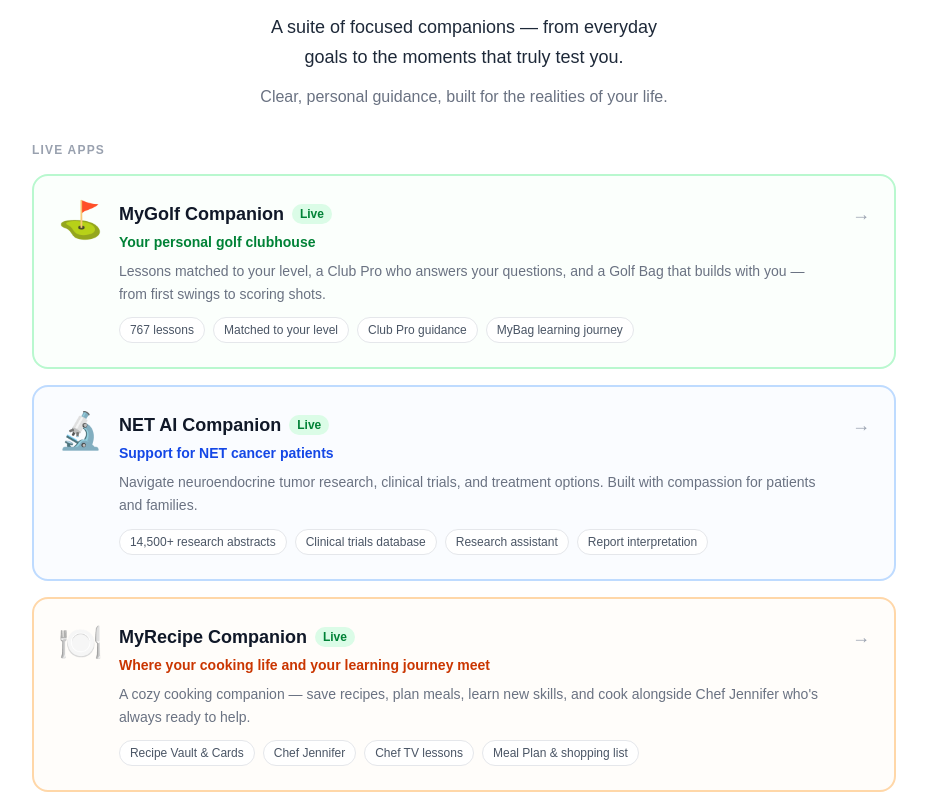
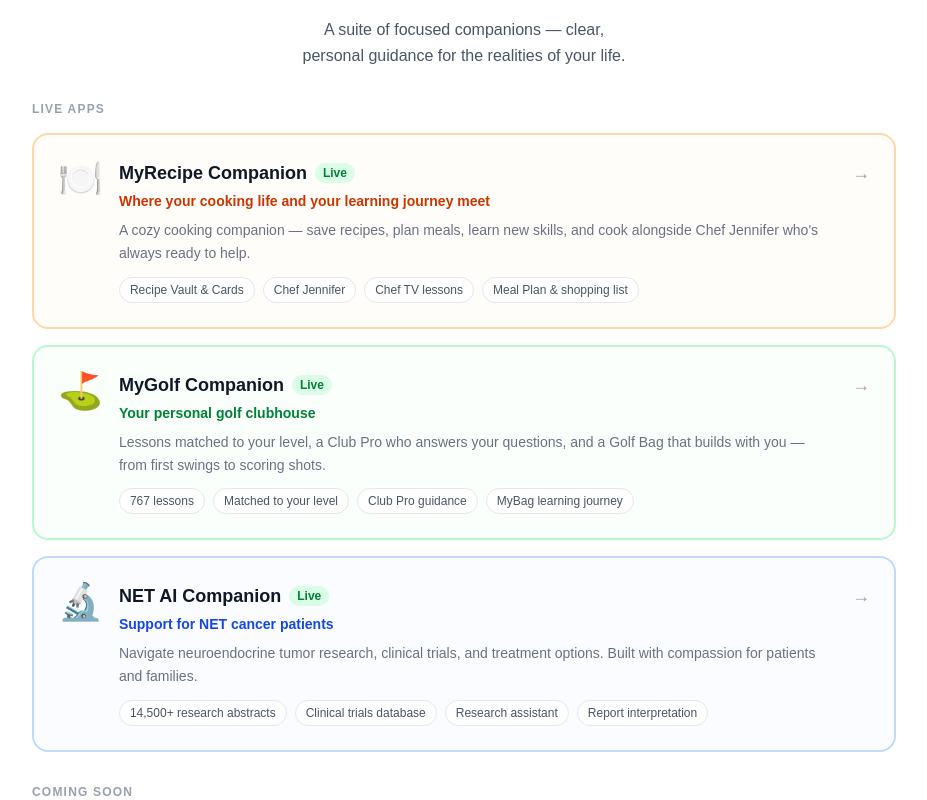
Before and after one commit to bd9356-gif/my-companion-apps, a Next.js app: page / in a window 1280 px wide. Shown: the part 860-1660 px from the top of the page, without its empty margins (176-1103 px from the left). Built offline with nearby package versions, Linux system fonts and the light colour scheme.

Commit message:
feat: landing - reconstruct with banner top, MyRecipe-first order

```diff
--- a/app/page.tsx
+++ b/app/page.tsx
@@ -1,11 +1,26 @@
+// Landing page — reconstructed. Banner sits at the very top, edge-to-edge,
+// and everything else stacks beneath it in a single column. App order is
+// MyRecipe → MyGolf → NET (Recipe leads because it's the most active product
+// and the one Chef Jennifer ties back to). The page deliberately reads as
+// warm and human — the banner sets that tone, and the copy below avoids
+// AI-marketing language so the two halves feel like the same product.
+
 const APPS = [
+  {
+    icon: '🍽️',
+    name: 'MyRecipe Companion',
+    tagline: 'Where your cooking life and your learning journey meet',
+    description: "A cozy cooking companion — save recipes, plan meals, learn new skills, and cook alongside Chef Jennifer who's always ready to help.",
+    url: 'https://recipe.mycompanionapps.com',
+    color: 'orange',
+    features: ['Recipe Vault & Cards', 'Chef Jennifer', 'Chef TV lessons', 'Meal Plan & shopping list'],
+  },
   {
     icon: '⛳',
     name: 'MyGolf Companion',
     tagline: 'Your personal golf clubhouse',
     description: 'Lessons matched to your level, a Club Pro who answers your questions, and a Golf Bag that builds with you — from first swings to scoring shots.',
     url: 'https://golf-ai-companion.vercel.app',
-    status: 'live',
     color: 'green',
     features: ['767 lessons', 'Matched to your level', 'Club Pro guidance', 'MyBag learning journey'],
   },
@@ -15,49 +30,36 @@ const APPS = [
     tagline: 'Support for NET cancer patients',
     description: 'Navigate neuroendocrine tumor research, clinical trials, and treatment options. Built with compassion for patients and families.',
     url: 'https://net-ai-companion.vercel.app',
-    status: 'live',
     color: 'blue',
     features: ['14,500+ research abstracts', 'Clinical trials database', 'Research assistant', 'Report interpretation'],
-  },
-  {
-    icon: '🍽️',
-    name: 'MyRecipe Companion',
-    tagline: 'Where your cooking life and your learning journey meet',
-    description: "A cozy cooking companion — save recipes, plan meals, learn new skills, and cook alongside Chef Jennifer who's always ready to help.",
-    url: 'https://recipe.mycompanionapps.com',
-    status: 'live',
-    color: 'orange',
-    features: ['Recipe Vault & Cards', 'Chef Jennifer', 'Chef TV lessons', 'Meal Plan & shopping list'],
   },
 ]
 
 const COMING_SOON = [
   { icon: '💪', name: 'MyFitness Companion', tagline: 'Personalized workout planning' },
-  { icon: '📚', name: 'MyLearning Companion', tagline: 'AI-guided skill building' },
+  { icon: '📚', name: 'MyLearning Companion', tagline: 'Guided skill building' },
 ]
 
 // Per-app accent colors. Centralized so adding a new card means adding one
 // line here instead of editing the ternaries in multiple places.
 const CARD_STYLES: Record<string, string> = {
+  orange: 'border-orange-200 hover:border-orange-400 bg-orange-50/30',
   green: 'border-green-200 hover:border-green-400 bg-green-50/30',
   blue: 'border-blue-200 hover:border-blue-400 bg-blue-50/30',
-  orange: 'border-orange-200 hover:border-orange-400 bg-orange-50/30',
 }
 
 const TAGLINE_STYLES: Record<string, string> = {
+  orange: 'text-orange-700',
   green: 'text-green-700',
   blue: 'text-blue-700',
-  orange: 'text-orange-700',
 }
 
 export default function Home() {
   return (
     <div className="min-h-screen bg-white">
-      {/* Full-width banner — edge-to-edge, no card framing, no shadow,
-          no rounded corners. The banner image already has its own
-          background and visual treatment; wrapping it in a card was
-          framing-it-twice. This way the banner IS the top of the page,
-          not "a banner inside the page." */}
+      {/* Banner — sits at the very top, full-width edge-to-edge, no card
+          framing. The banner already carries the brand block (logo +
+          tagline) so the page below doesn't repeat it. */}
       {/* eslint-disable-next-line @next/next/no-img-element */}
       <img
         src="/banner.png"
@@ -67,29 +69,18 @@ export default function Home() {
         height={630}
       />
 
-      <main className="max-w-4xl mx-auto px-4 pt-5 pb-8">
+      <main className="max-w-4xl mx-auto px-4 pt-6 pb-8">
 
-        {/* Positioning statement — sits at the top of main, directly
-            beneath the banner, so the visual hands off to the words
-            with no whitespace gap. `text-balance` evens out the line
-            breaks so we don't get orphans like "life" sitting alone
-            on the last line on phone widths. The non-breaking space
-            between "your" and "life" is a belt-and-suspenders guard
-            for browsers that don't yet support text-balance. Tight
-            top padding on main (pt-5 ≈ 20px) keeps the tagline close
-            to the banner so the visual handoff feels intentional, not
-            "banner, then a gap, then text." */}
-        <div className="text-center mb-8 max-w-xl mx-auto">
-          <p className="text-lg text-gray-800 leading-relaxed font-medium text-balance">
-            A suite of focused companions &mdash; from everyday goals to the moments that truly test you.
-          </p>
-          <p className="text-base text-gray-500 leading-relaxed mt-3 text-balance">
-            Clear, personal guidance, built for the realities of your&nbsp;life.
-          </p>
-        </div>
+        {/* Positioning line — single short sentence, sits right under the
+            banner. Kept brief because the banner is doing the heavy lift
+            visually. */}
+        <p className="text-center text-base text-gray-600 leading-relaxed text-balance mb-8 max-w-xl mx-auto">
+          A suite of focused companions &mdash; clear, personal guidance for the realities of your&nbsp;life.
+        </p>
 
-        <div className="mb-6">
-          <h3 className="text-xs font-semibold text-gray-400 uppercase tracking-widest mb-4">Live Apps</h3>
+        {/* Live Apps — MyRecipe first, MyGolf second, NET third. */}
+        <div className="mb-8">
+          <h2 className="text-xs font-semibold text-gray-400 uppercase tracking-widest mb-4">Live Apps</h2>
           <div className="space-y-4">
             {APPS.map((app) => (
               <a
@@ -97,17 +88,17 @@ export default function Home() {
                 href={app.url}
                 target="_blank"
                 rel="noopener noreferrer"
-                className={`block p-6 rounded-2xl border-2 transition-all hover:shadow-md ${CARD_STYLES[app.color] || CARD_STYLES.blue}`}
+                className={`block p-6 rounded-2xl border-2 transition-all hover:shadow-md ${CARD_STYLES[app.color] || CARD_STYLES.orange}`}
               >
                 <div className="flex items-start justify-between gap-4">
-                  <div className="flex items-start gap-4">
-                    <span className="text-4xl">{app.icon}</span>
-                    <div>
-                      <div className="flex items-center gap-2 mb-1">
+                  <div className="flex items-start gap-4 min-w-0">
+                    <span className="text-4xl shrink-0">{app.icon}</span>
+                    <div className="min-w-0">
+                      <div className="flex items-center gap-2 mb-1 flex-wrap">
                         <h3 className="font-bold text-gray-900 text-lg">{app.name}</h3>
                         <span className="text-xs bg-green-100 text-green-700 px-2 py-0.5 rounded-full font-semibold">Live</span>
                       </div>
-                      <p className={`text-sm font-semibold mb-2 ${TAGLINE_STYLES[app.color] || TAGLINE_STYLES.blue}`}>
+                      <p className={`text-sm font-semibold mb-2 ${TAGLINE_STYLES[app.color] || TAGLINE_STYLES.orange}`}>
                         {app.tagline}
                       </p>
                       <p className="text-sm text-gray-500 leading-relaxed mb-3">{app.description}</p>
@@ -127,8 +118,9 @@ export default function Home() {
           </div>
         </div>
 
-        <div className="mb-16">
-          <h3 className="text-xs font-semibold text-gray-400 uppercase tracking-widest mb-4">Coming Soon</h3>
+        {/* Coming Soon — small dashed-border tiles, visually distinct from Live. */}
+        <div className="mb-12">
+          <h2 className="text-xs font-semibold text-gray-400 uppercase tracking-widest mb-4">Coming Soon</h2>
           <div className="grid grid-cols-1 gap-3">
             {COMING_SOON.map((app) => (
               <div key={app.name} className="p-4 rounded-xl border border-dashed border-gray-200 flex items-center gap-4">
@@ -143,6 +135,7 @@ export default function Home() {
           </div>
         </div>
 
+        {/* The promise — closing block. */}
         <div className="text-center p-8 bg-gray-50 rounded-2xl border border-gray-100">
           <p className="text-2xl font-bold text-gray-900 mb-2">The My Companion Promise</p>
           <p className="text-gray-500 leading-relaxed max-w-lg mx-auto">
@@ -156,9 +149,9 @@ export default function Home() {
         <div className="max-w-4xl mx-auto flex items-center justify-between">
           <p className="text-sm text-gray-400">© 2026 MyCompanionApps</p>
           <div className="flex gap-4">
+            <a href="https://recipe.mycompanionapps.com" className="text-sm text-gray-400 hover:text-gray-600">MyRecipe</a>
             <a href="https://golf-ai-companion.vercel.app" className="text-sm text-gray-400 hover:text-gray-600">MyGolf</a>
             <a href="https://net-ai-companion.vercel.app" className="text-sm text-gray-400 hover:text-gray-600">NET AI</a>
-            <a href="https://recipe.mycompanionapps.com" className="text-sm text-gray-400 hover:text-gray-600">MyRecipe</a>
           </div>
         </div>
       </footer>
```
